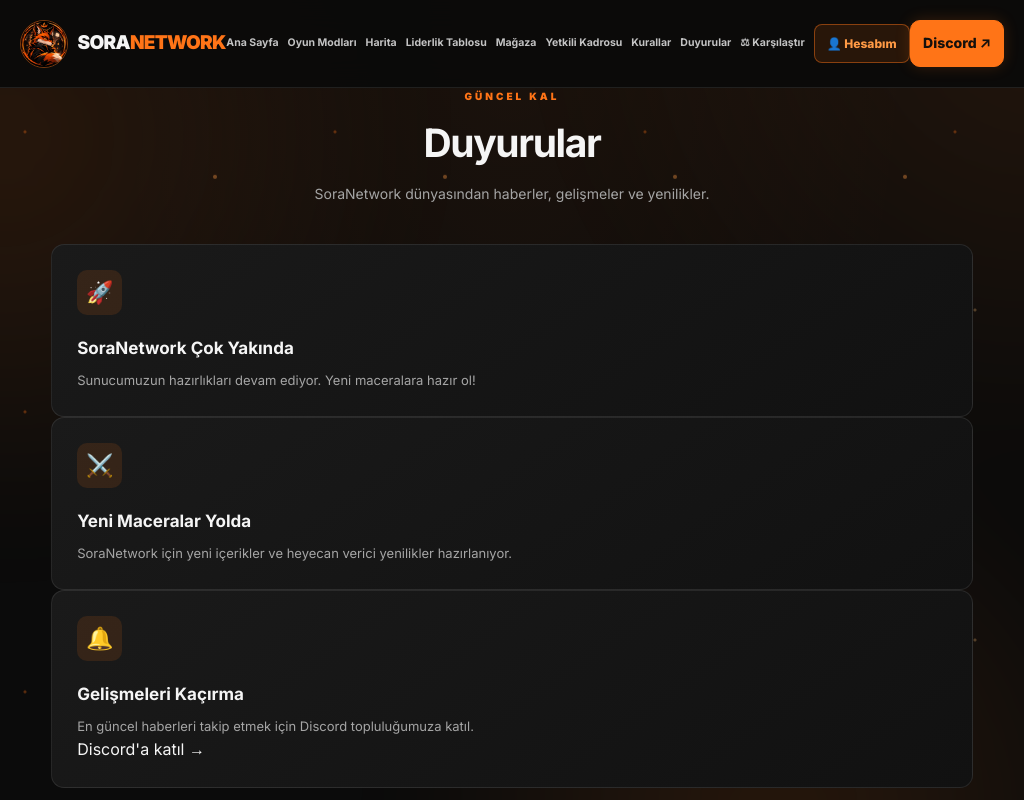
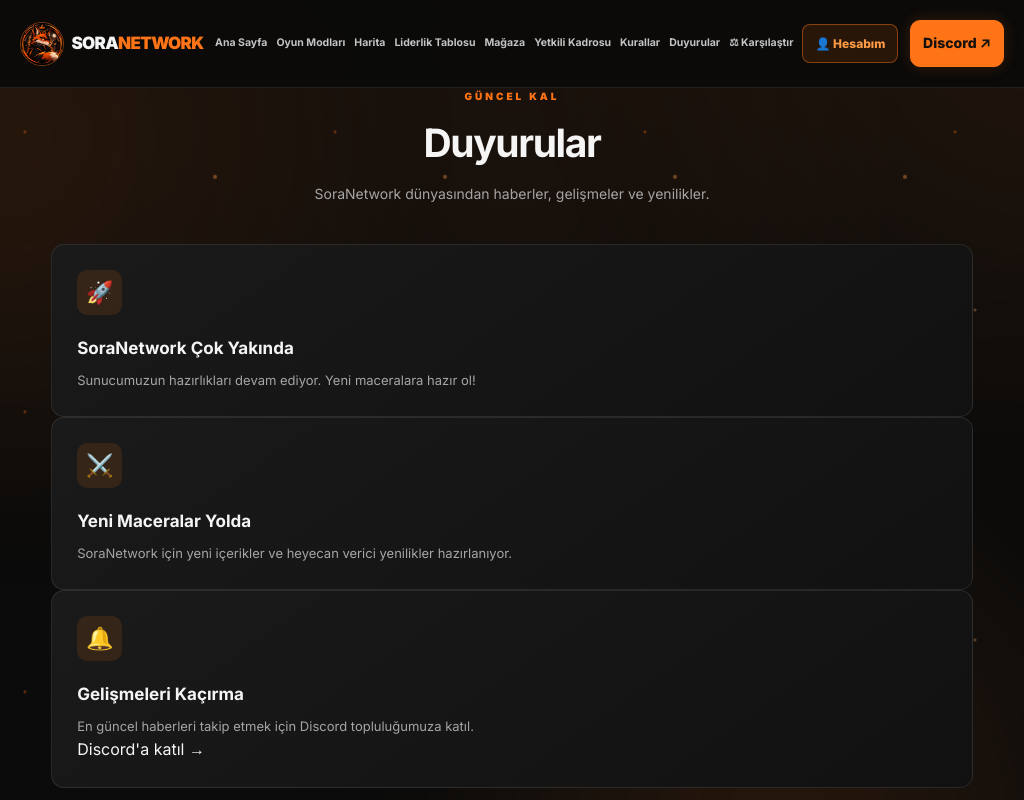
Before and after one commit to mucby0-glitch/sora.network, a plain HTML site: page duyurular/index.html in a window 1024 px wide. Shown: the top 800 px of the page. Drawn offline with Linux system fonts and the light colour scheme; no server answers.

Commit message:
Use homepage SoraNetwork header styling

```diff
--- a/duyurular/index.html
+++ b/duyurular/index.html
@@ -1244,20 +1244,6 @@ body[data-page="rules"] main > #rules,
 body[data-page="staff"] main > #staff { display: block; }
 body[data-page] main { min-height: 65vh; }
 
-/* Ana sayfa ile ayni SoraNetwork marka boyutu */
-@media (min-width: 851px) {
-  header .brand { font-size: 24px; gap: 12px; }
-  header .brand img { width: 58px; height: 58px; }
-}
-@media (min-width: 851px) and (max-width: 1200px) {
-  header .brand { font-size: 19px; gap: 9px; }
-  header .brand img { width: 48px; height: 48px; }
-}
-@media (max-width: 850px) {
-  header .brand { font-size: 19px; gap: 9px; }
-  header .brand img { width: 46px; height: 46px; }
-}
-
 </style>
   <script type="application/ld+json">
 {
```
